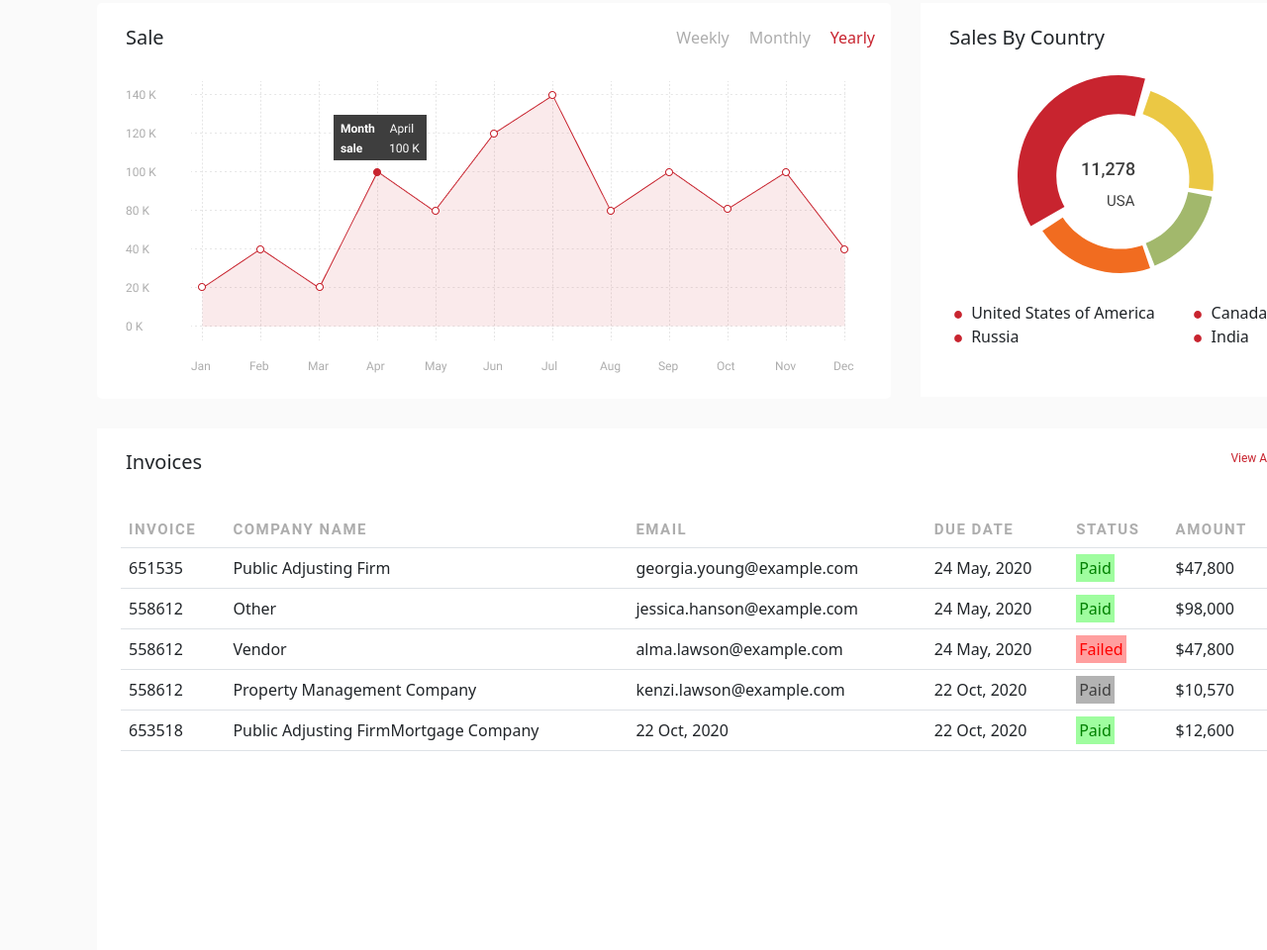
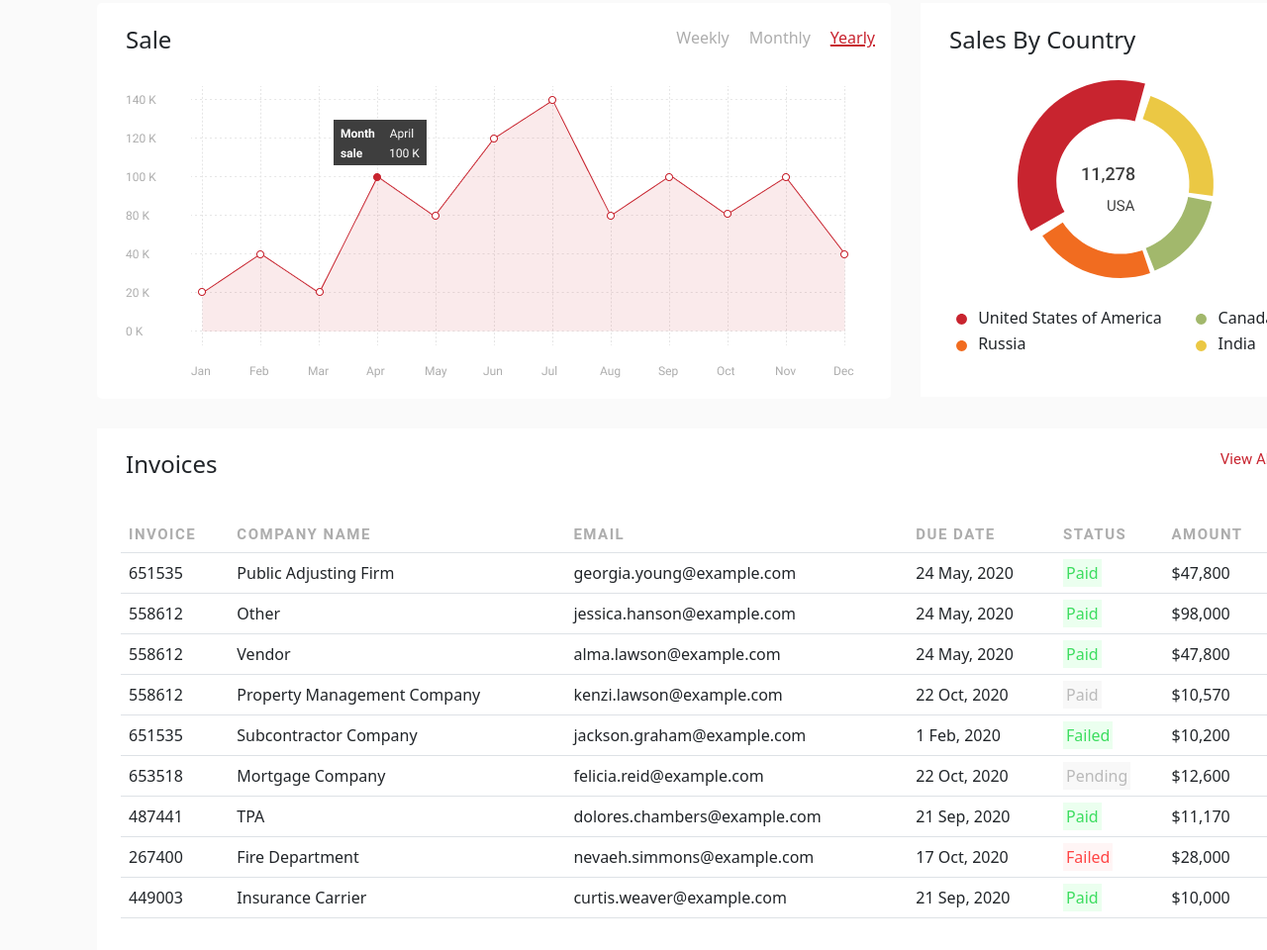
Before and after one commit to Pa-earth007/Assignment_Tatva, a plain HTML site: page dashboard.html in a window 1280 px wide. Shown: the part 1574-2534 px from the top of the page at 99% size. Drawn offline with Linux system fonts and the light colour scheme.

Commit message:
Assignment 2 Completed

```diff
--- a/css/style.css
+++ b/css/style.css
@@ -167,14 +167,14 @@ padding-left: 20px;
 /* display: flex; */
     align-items: center;
     margin-left: 50px;
-    padding-top: 50px;
+    padding-top: 15px;
     margin-bottom: 16px;
 }
 .dashboard1{
     /* display: flex; */
     align-items: center;
     margin-left: 20px;
-    margin-top: 36px;
+    margin-top: 15px;
     margin-bottom: 16px;
     opacity: 1;
     }
@@ -320,6 +320,7 @@ opacity: 1;
 }
 .yearly{
     margin-right: 16px;
+    text-decoration: underline 2px;
     color: #C8242F;
 }
 
@@ -342,22 +343,20 @@ background: #FFFFFF 0% 0% no-repeat padding-box;
     grid-template-columns: auto auto;
 }
 .usa img{
-    width: 18px;
-    height: 18px;
+    width: 25px;
+    height: 25px;
 }
 .canada img{
-    width: 18px;
-    height: 18px;
+    width: 25px;
+    height: 25px;
 }
 .russia img{
-    width: 18px;
-    height: 18px;
-    color: #F16C20;
+    width: 25px;
+    height: 25px;
 }
 .india img{
-    width: 18px;
-    height: 18px;
-    color: #EBC844;
+    width: 25px;
+    height: 25px;
 }
 .invoice{
     width: 1217px;
@@ -374,7 +373,7 @@ background: #FFFFFF 0% 0% no-repeat padding-box;
 .viewall{
     margin-left: auto;
     margin-right: 29px;
-    font: normal normal normal 12px/16px Roboto;
+    font: normal normal normal 15px/19px Roboto;
     color: #C8242F;
 }
 .invoicetable{
@@ -391,16 +390,16 @@ color: #ADADAD;
     font: normal normal normal  Roboto;
 }
 .mark-paid{
-    background-color: rgb(159, 253, 159);
-    color: green;
+    background-color: #EBFFEF;
+    color: #3CDD5F;
 }
 .mark-failed{
-    background-color: rgb(255, 159, 159);
-    color: rgb(255, 0, 0);
+    background-color: #FFF5F5;
+    color: #FF4545;
 }
 .mark-pending{
-    background-color: rgb(179, 179, 179);
-    color: rgb(63, 63, 63);
+    background-color: #F8F8F8;
+    color: #BABABA;
 }
 
 
--- a/dashboard.html
+++ b/dashboard.html
@@ -72,7 +72,8 @@
                         <img src="images/setting-default.svg" alt="" height="35px" width="35px">
                         Setting
                     </div>
-             </div>         </div>
+                </div>
+            </div>
 
             <div class="main col ">
                 <h3 class="maintext">Dashboard</h3>
@@ -80,9 +81,9 @@
                     <div class="newpdct1">
                         <img src="images/star.svg" class="star col-3" alt="">&nbsp;&nbsp;
                         <div class="palatecontent">
-                        <h3>23,456</h3>
-                        <b>New Products</b>
-                    </div>
+                            <h3>23,456</h3>
+                            <b>New Products</b>
+                        </div>
                     </div>
                     <div class="newpdct">
                         <img src="images/new-product.svg" class="star col-3" alt="">&nbsp;&nbsp;
@@ -116,36 +117,36 @@
                 <div class="graphs">
                     <div class="sales">
                         <div class="saletxt">
-                            <h5>Sale</h5>
+                            <h4>Sale</h4>
                             <div class="weekly">Weekly</div>
                             <div class="monthly">Monthly</div>
-                            <div class="yearly">Yearly</div>
+                            <div class="yearly"><u>Yearly</u></div>
                             <img src="images/" alt="">
                         </div>
                         <img class="graphimg" src="images/data-graph.png" alt="">
                     </div>
                     <div class="salesbycountry ">
                         <div class="salescontrytxt">
-                            <h5>Sales By Country</h5>
+                            <h4>Sales By Country</h4>
                             <div class="piegraph">
                                 <img src="images/pie-chart.svg" alt="">
                             </div>
                             <div class="countriesname">
 
                                 <div class="usa">
-                                    <img src="images/radio-checked-icon.svg" alt="" >
+                                    <img src="images/radio-checked-icon.svg" alt="">
                                     United States of America
                                 </div>
                                 <div class="canada">
-                                    <img src="images/radio-checked-icon.svg" alt="" >
+                                    <img src="images/radio-checked-icon-canada.svg" alt="">
                                     Canada
                                 </div>
                                 <div class="russia">
-                                    <img src="images/radio-checked-icon.svg" alt="" >
+                                    <img src="images/radio-checked-icon-orange.svg" alt="">
                                     Russia
                                 </div>
                                 <div class="india">
-                                    <img src="images/radio-checked-icon.svg" alt="" >
+                                    <img src="images/radio-checked-icon-yellow.svg" alt="">
                                     India
                                 </div>
                             </div>
@@ -154,7 +155,7 @@
                 </div>
                 <div class="invoice">
                     <div class="invoicetxt">
-                        <h5>Invoices</h5>
+                        <h4>Invoices</h4>
                         <div class="viewall">View All</div>
                     </div>
                     <div class="invoicetable">
@@ -188,7 +189,7 @@
                                 <td>Vendor</td>
                                 <td>alma.lawson@example.com</td>
                                 <td>24 May, 2020</td>
-                                <td><mark class="mark-failed">Failed</mark></td>
+                                <td><mark class="mark-paid">Paid</mark></td>
                                 <td>$47,800</td>
                             </tr>
                             <tr>
@@ -200,14 +201,45 @@
                                 <td>$10,570</td>
                             </tr>
                             <tr>
+                                <td>651535</td>
+                                <td>Subcontractor Company</td>
+                                <td>jackson.graham@example.com</td>
+                                <td>1 Feb, 2020</td>
+                                <td><mark class="mark-paid">Failed</mark></td>
+                                <td>$10,200</td>
+                            </tr>
+                            <tr>
                                 <td>653518</td>
-                                <td>Public Adjusting FirmMortgage Company</td>
+                                <td>Mortgage Company</td>
+                                <td>felicia.reid@example.com</td>
                                 <td>22 Oct, 2020</td>
-                                <td>22 Oct, 2020</td>
-                                <td><mark class="mark-paid">Paid</mark></td>
+                                <td><mark class="mark-pending">Pending</mark></td>
                                 <td>$12,600</td>
                             </tr>
-
+                            <tr>
+                                <td>487441</td>
+                                <td>TPA</td>
+                                <td>dolores.chambers@example.com</td>
+                                <td>21 Sep, 2020</td>
+                                <td><mark class="mark-paid">Paid</mark></td>
+                                <td>$11,170</td>
+                            </tr>
+                            <tr>
+                                <td>267400</td>
+                                <td>Fire Department</td>
+                                <td>nevaeh.simmons@example.com</td>
+                                <td>17 Oct, 2020</td>
+                                <td><mark class="mark-failed">Failed</mark></td>
+                                <td>$28,000</td>
+                            </tr>
+                            <tr>
+                                <td>449003</td>
+                                <td>Insurance Carrier</td>
+                                <td>curtis.weaver@example.com</td>
+                                <td>21 Sep, 2020</td>
+                                <td><mark class="mark-paid">Paid</mark></td>
+                                <td>$10,000</td>
+                            </tr>
                         </table>
                     </div>
                 </div>
```
Also changed, not shown: index.html (+11 -8 lines), innerpage.html (+45 -21 lines), images/radio-checked-icon-canada.svg (added), images/radio-checked-icon-orange.svg (added), images/radio-checked-icon-yellow.svg (added).
